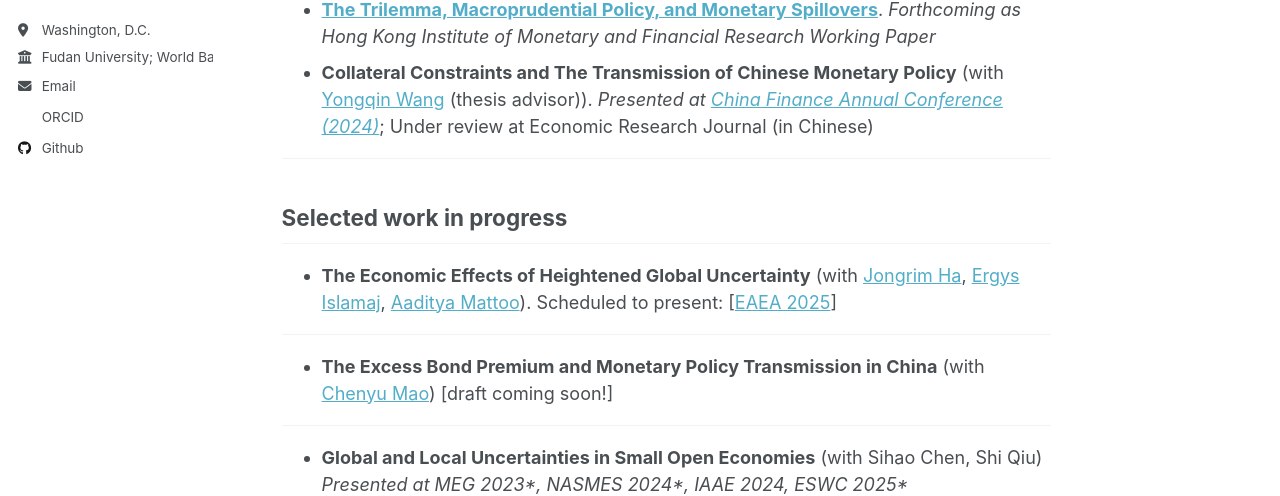
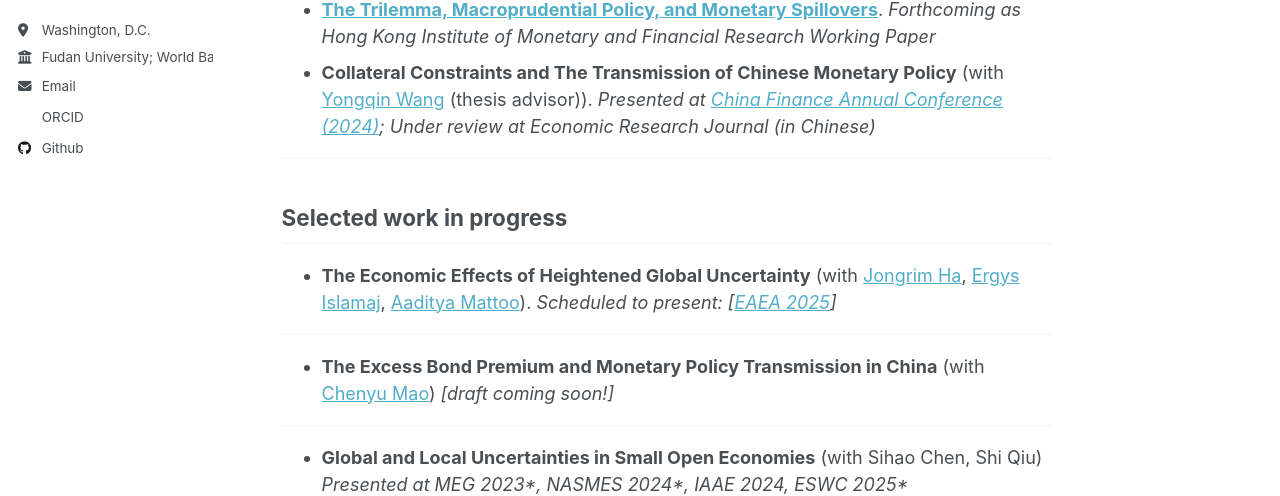
Before and after one commit to liuhaiqinFDU/liuhaiqinFDU.github.io, a Jekyll site: the page built from research.md, in a window 1280 px wide and 1048 px high. Shown: the part 343-839 px from the top of the window. Built offline with Jekyll 4.4.1, drawn with Linux system fonts in a browser that asks for light colours; some web fonts are replaced.

```diff
--- a/research.md
+++ b/research.md
@@ -14,12 +14,10 @@ title: ""
 - [**The Trilemma, Macroprudential Policy, and Monetary Spillovers**](https://papers.ssrn.com/sol3/papers.cfm?abstract_id=5538878).
   *Forthcoming as Hong Kong Institute of Monetary and Financial Research Working Paper*
 - **Collateral Constraints and The Transmission of Chinese Monetary Policy** (with [Yongqin Wang](https://fisf.fudan.edu.cn/en_show-112-156.html) (thesis advisor)).
-*Presented at [China Finance Annual Conference (2024)](http://www.jryj.org.cn/CN/news/news104.shtml)*; Under review at Economic Research Journal (in Chinese)
+*Presented at [China Finance Annual Conference (2024)](http://www.jryj.org.cn/CN/news/news104.shtml); Under review at Economic Research Journal (in Chinese)*
 
 
 - - -
-
-<!--**4. Capital Controls and Financial Spillovers of U.S. Monetary Policy** (with [John Rogers](https://www.johnrogerseconomist.net/))-->
 
 <!--**5. Winners and Losers from U.S.-China Tension**-->
 
@@ -37,11 +35,11 @@ title: ""
 
 <!-- This paper studies Mundell-Fleming's impossible trinity in a two-country endogenous collateral equilibrium model with monetary policy. The Home country (thought of as U.S.) is a Tranching economy, with monetary authority engaging in risky asset purchases and free capital movements. The Foreign is a Leverage economy, with capital control (CC) tax imposed on international asset purchases (inflows or outflows), and nominal exchange rate intervened by the central bank (FXI). I study the implications on how CC and FXI affect the spillover effects of Home monetary policy to Foreign asset price, which is tested empirically in my capital control paper (Ha, Liu & Rogers, 2025). -->
 
-- **The Economic Effects of Heightened Global Uncertainty** (with [Jongrim Ha](https://www.jongrimha.com/), [Ergys Islamaj](https://www.worldbank.org/en/about/people/e/ergys-islamaj), [Aaditya Mattoo](https://www.worldbank.org/en/about/people/a/aaditya-mattoo)). Scheduled to present: [[EAEA 2025](https://www.eaeaweb.com/)]
+- **The Economic Effects of Heightened Global Uncertainty** (with [Jongrim Ha](https://www.jongrimha.com/), [Ergys Islamaj](https://www.worldbank.org/en/about/people/e/ergys-islamaj), [Aaditya Mattoo](https://www.worldbank.org/en/about/people/a/aaditya-mattoo)). *Scheduled to present: [[EAEA 2025](https://www.eaeaweb.com/)]*
 
 - - -
 
-- **The Excess Bond Premium and Monetary Policy Transmission in China** (with [Chenyu Mao](https://sites.google.com/view/chenyu-sophia-mao/home-page)) [draft coming soon!]
+- **The Excess Bond Premium and Monetary Policy Transmission in China** (with [Chenyu Mao](https://sites.google.com/view/chenyu-sophia-mao/home-page)) *[draft coming soon!]*
 
 <!--*Abstract*: We construct the Excess Bond Premium (EBP) measure for China, a representative macro indicator of risk-bearing capacity of financial market. As a by-product, we infer micro-level external financing costs via firm-level EBP. Crucially, in the construction of distance-to-default, we follow the framework of Geng and Pan (2024) to adjust for the SOE premium. We then apply identification via fat-tailed distribution to identify Chinese monetary policy shocks, and investigate the heterogeneous transmission of multi-dimensional PBOC shocks, through the lens of the firm-level EBP. We document that transmission effects of conventional PBC shocks decline with the firm-level EBP, consistent with Ottonello and Winberry (2020), while the transmission effects of balance-sheet dimension of PBC shocks increase with firm-level EBP, as a novel new finding. -->
 
```
